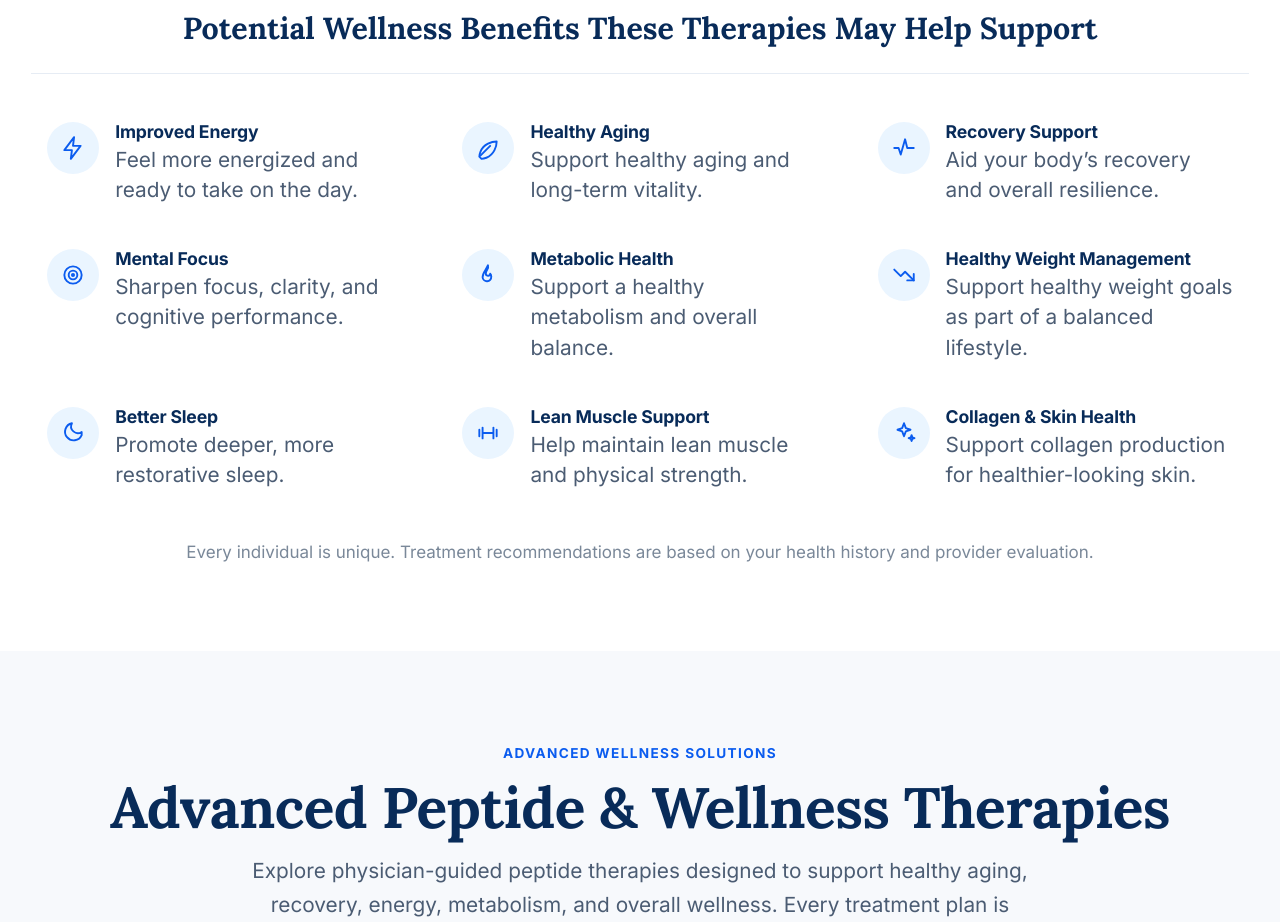
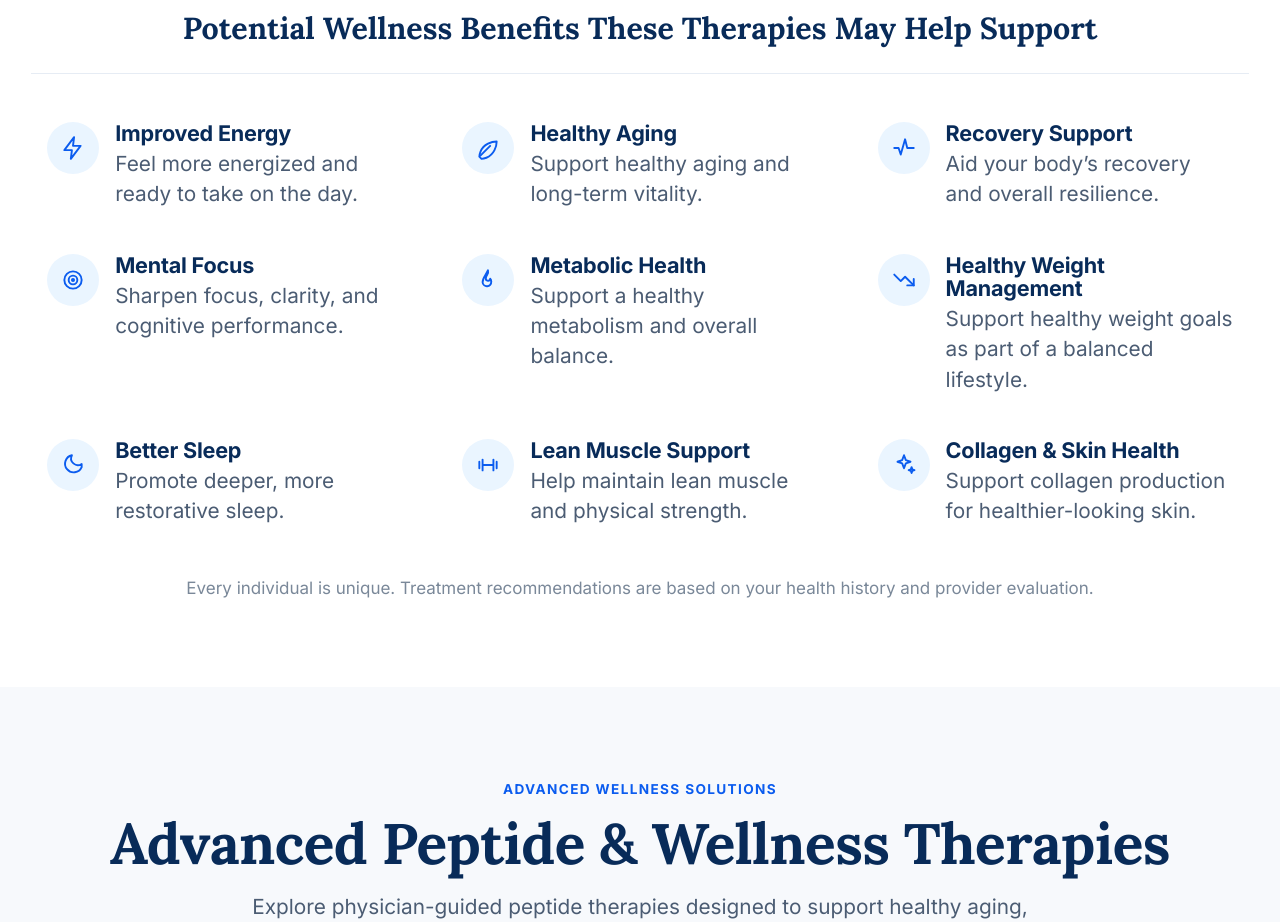
Before and after one commit to MsGuided73/W-WellPeps, an Astro site in the folder wellpeps-site/: page /peptides in a window 1280 px wide. Shown: the part 1518-2440 px from the top of the page. Built offline with nearby package versions, Linux system fonts and the light colour scheme; Astro itself is replaced by a stand-in of ours.

Commit message:
style: enlarge peptide benefit category titles to 1.35rem

```diff
--- a/wellpeps-site/src/components/sections/peptide/PeptideScience.astro
+++ b/wellpeps-site/src/components/sections/peptide/PeptideScience.astro
@@ -50,7 +50,7 @@ import { peptideScience, peptideBenefits } from '../../../data/peptide';
   .psci__benefit:hover { background: var(--bg-gray); }
   .psci__benefit-icon { display: inline-grid; place-items: center; flex: none; width: 52px; height: 52px; border-radius: 50%; background: var(--bg-wellness); color: var(--blue); }
   .psci__benefit-icon :global(svg) { width: 26px; height: 26px; }
-  .psci__benefit h3 { font-family: var(--font-sans); font-size: 1.1rem; font-weight: 700; color: var(--navy); }
+  .psci__benefit h3 { font-family: var(--font-sans); font-size: 1.35rem; font-weight: 700; color: var(--navy); }
   .psci__benefit p { margin-top: 0.25rem; color: var(--text-body); font-size: var(--text-card-body); line-height: 1.45; }
 
   .psci__foot { text-align: center; margin-top: 2rem; color: var(--text-muted); font-size: var(--text-note); }
```
